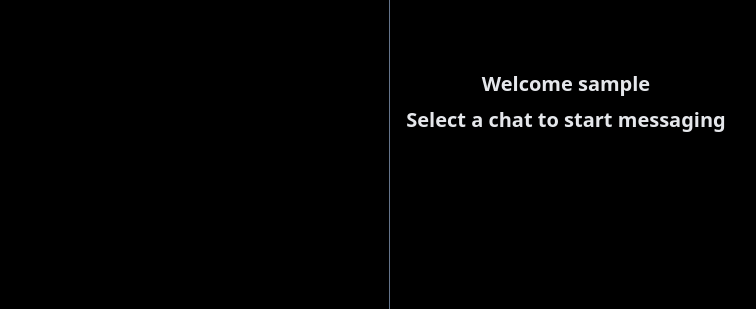
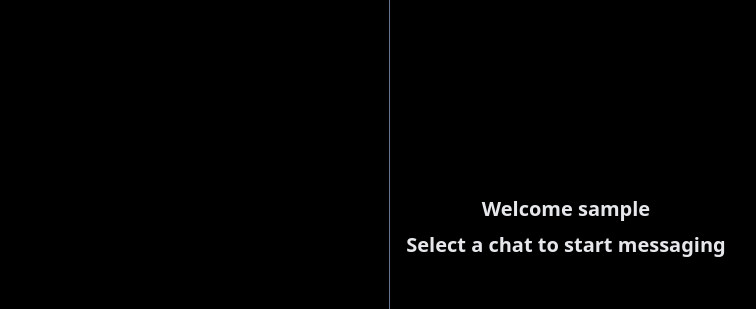
Before and after one commit to AwesomeRohit/MERN, a React (Vite) app in the folder frontend/: page / in a window 1280 px wide. Shown: the part 298-607 px from the top of the page, without its empty margins (271-1027 px from the left). Built offline with nearby package versions, Linux system fonts and the light colour scheme; no server answers; sample sign-in values are in the browser's storage.

Commit message:
Message container updated

```diff
--- a/frontend/src/components/messages/MessageContainer.jsx
+++ b/frontend/src/components/messages/MessageContainer.jsx
@@ -13,15 +13,25 @@ function MessageContainer() {
   }, [setSelectedConversation]);
 
   return (
-    <div className='min-w-full flex flex-col sm:min-w-24'>
-      {!selectedConversation ? (<NoChatSelected />) : (
+    <div className='flex flex-col min-h-screen w-full'>
+      {!selectedConversation ? (
+        <NoChatSelected />
+      ) : (
         <>
-          <div className='bg-gray-700 px-4 sm:px-10 py-4 mb-2 flex items-center'>
-            <span className='label-text text-gray-200'>To: </span>
-            <span className='text-gray-100 font-bold ml-2'>{selectedConversation.fullName}</span>
+          <div className='bg-gray-700 px-2 py-1 sm:px-4 sm:py-2 md:px-6 md:py-3 lg:px-8 lg:py-4 mb-2'>
+            <span className='text-gray-200 text-xs sm:text-sm md:text-base lg:text-lg'>
+              To:
+            </span>
+            <span className='text-gray-100 font-bold ml-1 text-xs sm:text-sm md:text-base lg:text-lg'>
+              {selectedConversation.username}
+            </span>
           </div>
-          <Messages />
-          <MessageInput />
+          <div className='flex-grow overflow-auto'>
+            <Messages />
+          </div>
+          <div className='p-1 sm:p-2 md:p-3'>
+            <MessageInput />
+          </div>
         </>
       )}
     </div>
@@ -34,8 +44,8 @@ const NoChatSelected = () => {
   const { authUser } = useAuthContext();
 
   return (
-    <div className='flex items-center justify-center w-full h-full'>
-      <div className='px-4 text-center text-sm sm:text-lg md:text-xl text-gray-200 font-semibold flex flex-col items-center gap-2'>
+    <div className='flex items-center justify-center w-full h-full p-2 sm:p-4'>
+      <div className='text-center text-xs sm:text-sm md:text-base lg:text-lg xl:text-xl text-gray-200 font-semibold flex flex-col items-center gap-1 sm:gap-2'>
         <p>Welcome {authUser.username}</p>
         <p>Select a chat to start messaging</p>
       </div>
```
